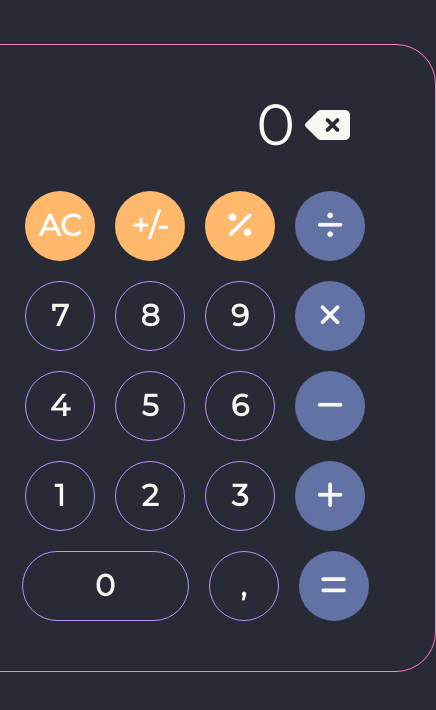
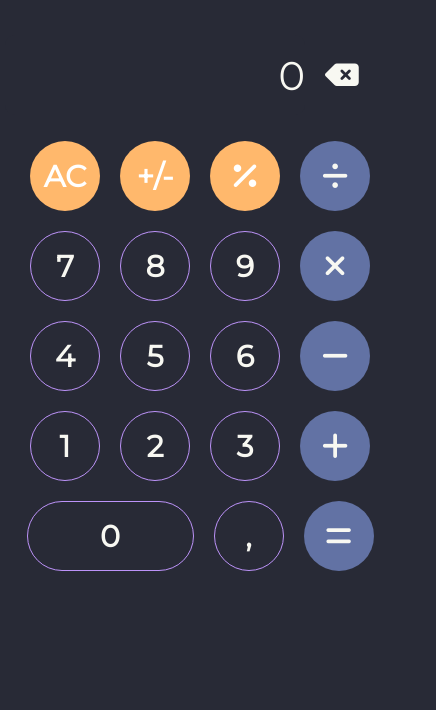
Before and after one commit to fourProgrammers/calculator, a plain HTML site: page index.html in a window 390 px wide. Shown: the whole page, 436 px wide, since content can reach past the window. Drawn offline with Linux system fonts and the light colour scheme.

Commit message:
ajust responsive css

```diff
--- a/assets/css/global.css
+++ b/assets/css/global.css
@@ -12,6 +12,7 @@ body {
 
 }
 
+@media screen and (min-width: 799px) {
 
     .container {
         width: 100%;
@@ -160,3 +161,131 @@ input[type=number] {
         border: none;
         font-size: 30px;
     }
+}
+@media screen and (max-width: 800px) {
+
+    body {
+        width: 100%;
+        position: fixed;
+        overflow:hidden;
+    }
+
+    .row {
+        display: flex;
+        justify-content: center;
+        margin-left: 0px;
+        margin-right: 0px;
+        width: 100%;
+
+    }
+
+    .calculator {
+        position: absolute;
+        padding-top: 30px;
+        margin: 5px;
+        width: 100%;
+        background-color: #282a36;
+    }
+
+    .resultArea>input {
+        opacity: 0;
+        border: none;
+        height: 80px;
+        font-size: 40px;
+        right: 0;
+        background-color: #282a36;
+        color: #f8f8f2;
+        width: 300px;
+        margin-left: 0px;
+        text-align: right;
+        border-radius: 10px;
+        margin-bottom: 16px;
+        outline: none;
+    }
+    .resultArea .label {
+        position: absolute;
+        color: #f8f8f2;
+        font-size: 0.8rem;
+        font-weight: bold;
+        width: 300px !important;
+        outline: none;
+        margin-left: 0px;
+        text-align: right;
+
+    }
+    .result
+    .buttonsArea {
+        width: 100%;
+    }
+    .delete{
+        position: absolute;
+        height: 80px;
+        background-color: rgba(0, 0, 0, 0);
+        margin-left: 0px;
+        border: none;
+    }
+
+    #deleteButton{
+        position: absolute;
+        height: 80px;
+        background-color: rgba(0, 0, 0, 0);
+        margin-left: 20px;
+        border: none;
+        outline: none;
+    }
+    #deleteButton > i{
+        font-size: 30px;
+        color: #f8f8f2;
+    }
+
+    #zero {
+        width: 167px;
+    }
+
+    .resultArea>input.active {
+        opacity: 1;
+    }
+
+    .number {
+        font-weight: bold !important;
+        outline: 0;
+        width: 70px;
+        height: 70px;
+        background-color: #282a36;
+        color: #f8f8f2;
+        border-radius: 70px;
+        margin: 10px;
+        border: 1px solid #bd93f9;
+        font-size: 30px;
+    }
+
+    .function {
+        outline: 0;
+        width: 70px;
+        height: 70px;
+        background-color: #ffb86c;
+        color: white;
+        border-radius: 70px;
+        margin: 10px;
+        border: none;
+        font-size: 30px;
+        font-weight: bold !important;
+    }
+    .function > i {
+        font-size: 30px;
+        font-weight: bold;
+    }
+
+    .operator {
+        font-weight: bold !important;
+        outline: 0;
+        width: 70px;
+        height: 70px;
+        background-color: #6272a4;
+        color: #f8f8f2;
+        border-radius: 70px;
+        margin: 10px;
+        border: none;
+        font-size: 30px;
+    }
+}
--- a/assets/js/script.js
+++ b/assets/js/script.js
@@ -1,8 +1,4 @@
 window.onload = () => {
-    const sumButton = document.getElementById("sumButton");
-    const subButton = document.getElementById("subButton");
-    const multButton = document.getElementById("multButton");
-    const divButton = document.getElementById("divButton");
     const clearButton = document.getElementById("clearButton");
     const deleteButton = document.getElementById("deleteButton");
     const plusMinusButton = document.getElementById("plusMinusButton");
@@ -34,7 +30,6 @@ window.onload = () => {
         document.getElementById("term").value = parseFloat(valor) / 100;
     }
 }
-
 addNumber = (element) => {
 
     const term = document.getElementById("term");
--- a/index.html
+++ b/index.html
@@ -12,8 +12,6 @@
 </head>
 
 <body>
-
-    <div class="container">
 
     <div class="calculator">
 
@@ -60,15 +58,6 @@
 
     </div>
 
-
-        <div class="history">
-
-
-
-        </div>
-
-    </div>
-
     <script src="./assets/js/script.js"></script>
 
 </body>
```
Lines whose indentation alone changed are shown as unchanged.
